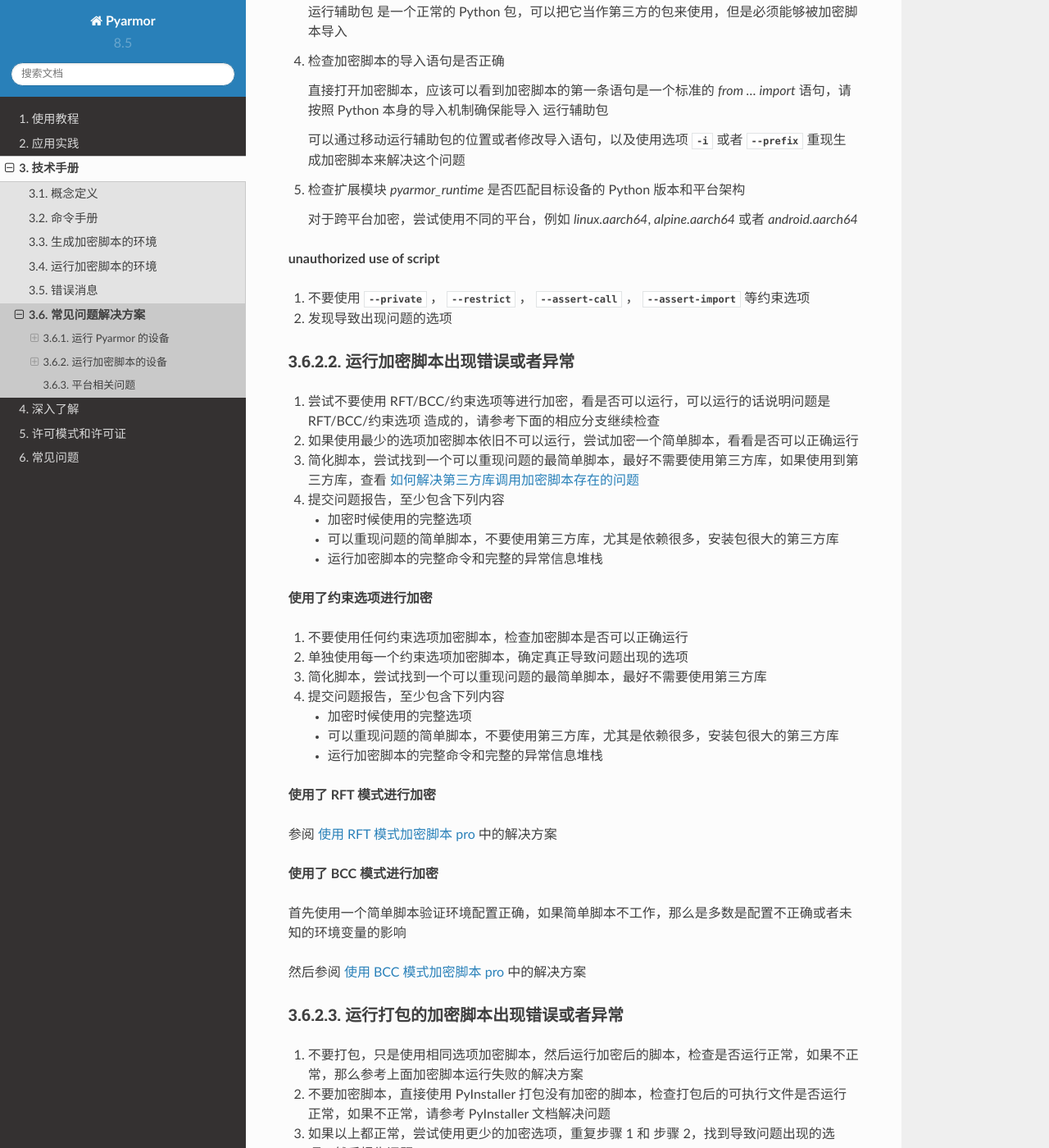
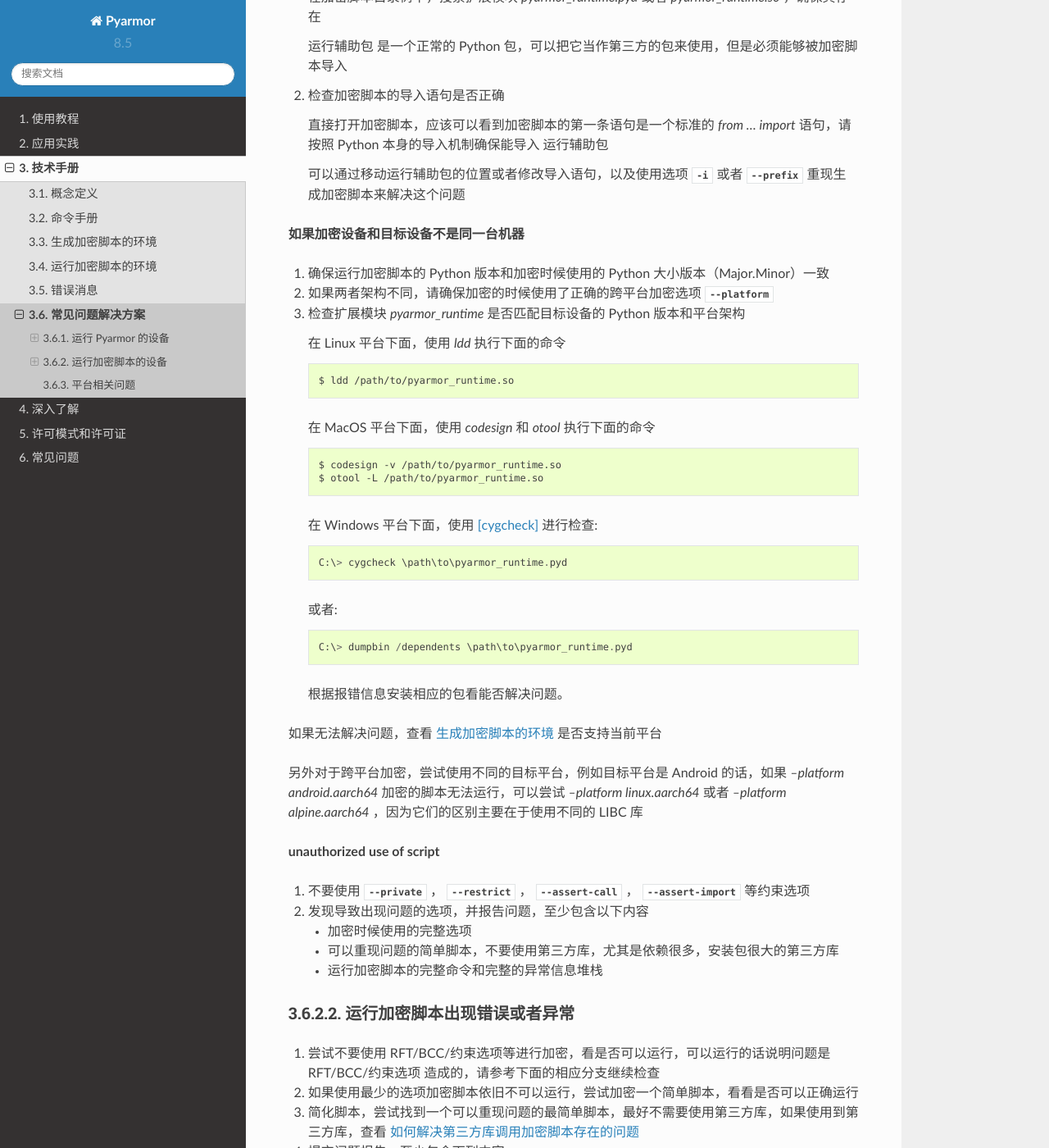
Before and after one commit to dashingsoft/pyarmor-docs-zh, a Sphinx documentation site: the page built from docs/reference/solutions.rst, in a window 1280 px wide and 1400 px high, scrolled down 3173 px. Shown: the whole window at 82% size. Built offline with Sphinx 7.4.7 and the Read the Docs theme 2.0.0, drawn with Linux system fonts in a browser that asks for light colours; some of the changed text lies outside the part shown.

Commit message:
Refine doc

```diff
--- a/docs/reference/solutions.rst
+++ b/docs/reference/solutions.rst
@@ -49,11 +49,15 @@
        $ codesign -v /path/to/pytransform3.so
        $ otool -L /path/to/pytransform3.so
 
-   在 Windows 平台下面，使用 [cygcheck]_ 进行检查
+   在 Windows 平台下面，使用 [cygcheck]_ 进行检查::
 
-   .. code-block:: bash
+       C:\> cygcheck \path\to\pytransform3.pyd
 
-       $ cygcheck \path\to\pytransform3.pyd
+   或者::
+
+       C:\> dumpbin /dependents \path\to\pytransform3.pyd
+
+   根据报错信息安装相应的包看能否解决问题
 
 3. 如果上面的命令报错并且无法解决，查看 :doc:`environments` 是否支持当前平台
 
@@ -146,35 +150,65 @@
 导入运行辅助库装载失败
 ----------------------
 
-如果加密设备和目标设备不是同一台机器
+1. 检查 :ref:`运行辅助包` 是否存在
+
+   在加密脚本目录树中，搜索扩展模块 `pyarmor_runtime.pyd` 或者 `pyarmor_runtime.so` ，确保其存在
+
+   :ref:`运行辅助包` 是一个正常的 Python 包，可以把它当作第三方的包来使用，但是必须能够被加密脚本导入
+
+2. 检查加密脚本的导入语句是否正确
+
+   直接打开加密脚本，应该可以看到加密脚本的第一条语句是一个标准的 `from ... import` 语句，请按照 Python 本身的导入机制确保能导入 :ref:`运行辅助包`
+
+   可以通过移动运行辅助包的位置或者修改导入语句，以及使用选项 :option:`-i` 或者 :option:`--prefix` 重现生成加密脚本来解决这个问题
+
+**如果加密设备和目标设备不是同一台机器**
 
 1. 确保运行加密脚本的 Python 版本和加密时候使用的 Python 大小版本（Major.Minor）一致
 
 2. 如果两者架构不同，请确保加密的时候使用了正确的跨平台加密选项 :option:`--platform`
 
-3. 检查 :ref:`运行辅助包` 是否存在
+3. 检查扩展模块 `pyarmor_runtime` 是否匹配目标设备的 Python 版本和平台架构
 
-   在加密脚本目录树中，搜索扩展模块 `pyarmor_runtime.pyd` 或者 `pyarmor_runtime.so` ，确保其存在
+   在 Linux 平台下面，使用 `ldd` 执行下面的命令
 
-   :ref:`运行辅助包` 是一个正常的 Python 包，可以把它当作第三方的包来使用，但是必须能够被加密脚本导入
+   .. code-block:: bash
 
-4. 检查加密脚本的导入语句是否正确
+       $ ldd /path/to/pyarmor_runtime.so
 
-   直接打开加密脚本，应该可以看到加密脚本的第一条语句是一个标准的 `from ... import` 语句，请按照 Python 本身的导入机制确保能导入 :ref:`运行辅助包`
+   在 MacOS 平台下面，使用 `codesign` 和 `otool` 执行下面的命令
 
-   可以通过移动运行辅助包的位置或者修改导入语句，以及使用选项 :option:`-i` 或者 :option:`--prefix` 重现生成加密脚本来解决这个问题
+   .. code-block:: bash
 
-5. 检查扩展模块 `pyarmor_runtime` 是否匹配目标设备的 Python 版本和平台架构
+       $ codesign -v /path/to/pyarmor_runtime.so
+       $ otool -L /path/to/pyarmor_runtime.so
 
-   对于跨平台加密，尝试使用不同的平台，例如 `linux.aarch64`, `alpine.aarch64` 或者 `android.aarch64`
+   在 Windows 平台下面，使用 [cygcheck]_ 进行检查::
+
+       C:\> cygcheck \path\to\pyarmor_runtime.pyd
+
+   或者::
+
+       C:\> dumpbin /dependents \path\to\pyarmor_runtime.pyd
+
+   根据报错信息安装相应的包看能否解决问题。
+
+如果无法解决问题，查看 :doc:`environments` 是否支持当前平台
+
+另外对于跨平台加密，尝试使用不同的目标平台，例如目标平台是 Android 的话，如果 `--platform android.aarch64` 加密的脚本无法运行，可以尝试 `--platform linux.aarch64` 或者 `--platform alpine.aarch64` ，因为它们的区别主要在于使用不同的 LIBC 库
 
 **unauthorized use of script**
 
 1. 不要使用 :option:`--private` ， :option:`--restrict` ， :option:`--assert-call` ， :option:`--assert-import` 等约束选项
-2. 发现导致出现问题的选项
+
+2. 发现导致出现问题的选项，并报告问题，至少包含以下内容
+
+   - 加密时候使用的完整选项
+   - 可以重现问题的简单脚本，不要使用第三方库，尤其是依赖很多，安装包很大的第三方库
+   - 运行加密脚本的完整命令和完整的异常信息堆栈
 
 运行加密脚本出现错误或者异常
---------------------
+----------------------------
 
 1. 尝试不要使用 RFT/BCC/约束选项等进行加密，看是否可以运行，可以运行的话说明问题是 RFT/BCC/约束选项 造成的，请参考下面的相应分支继续检查
 
@@ -190,14 +224,7 @@
 
 **使用了约束选项进行加密**
 
-1. 不要使用任何约束选项加密脚本，检查加密脚本是否可以正确运行
-2. 单独使用每一个约束选项加密脚本，确定真正导致问题出现的选项
-3. 简化脚本，尝试找到一个可以重现问题的最简单脚本，最好不需要使用第三方库
-4. 提交问题报告，至少包含下列内容
-
-   - 加密时候使用的完整选项
-   - 可以重现问题的简单脚本，不要使用第三方库，尤其是依赖很多，安装包很大的第三方库
-   - 运行加密脚本的完整命令和完整的异常信息堆栈
+参考上面的 **unauthorized use of script**
 
 **使用了 RFT 模式进行加密**
 
@@ -214,7 +241,7 @@
 
 1. 不要打包，只是使用相同选项加密脚本，然后运行加密后的脚本，检查是否运行正常，如果不正常，那么参考上面加密脚本运行失败的解决方案
 
-2. 不要加密脚本，直接使用 PyInstaller 打包没有加密的脚本，检查打包后的可执行文件是否运行正常，如果不正常，请参考 PyInstaller 文档解决问题
+2. 不要加密脚本，直接使用 PyInstaller_ 打包没有加密的脚本，检查打包后的可执行文件是否运行正常，如果不正常，请参考 PyInstaller_ 文档解决问题
 
 3. 如果以上都正常，尝试使用更少的加密选项，重复步骤 1 和 步骤 2，找到导致问题出现的选项，然后报告问题
 
```
